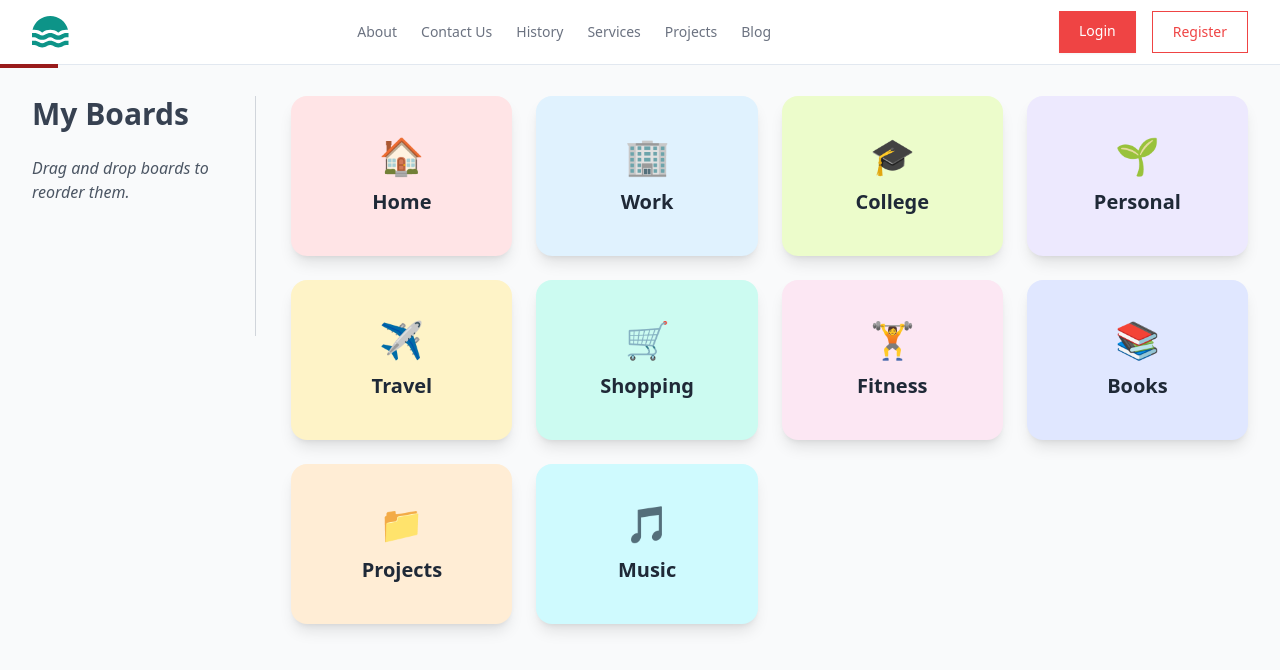
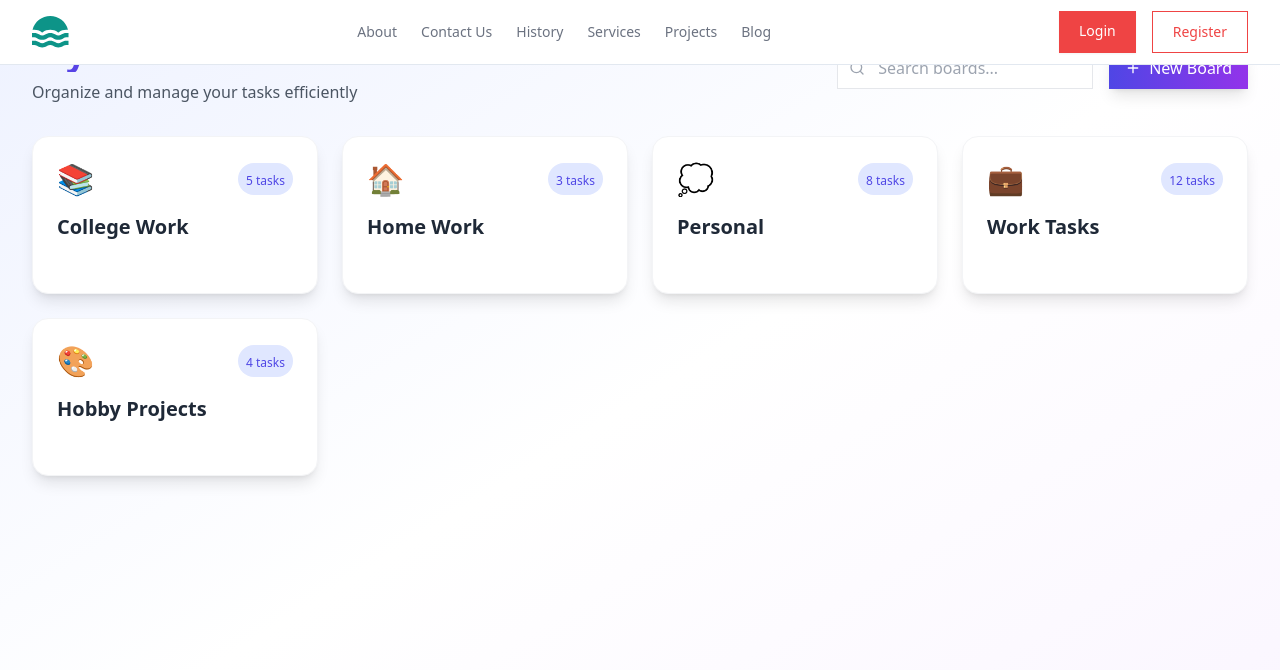
Before and after one commit to Purabsingla/taskmanagement, a React (Create React App) app: page /allboards in a window 1280 px wide. Shown: the top 670 px of the page. Built offline with nearby package versions, Linux system fonts and the light colour scheme.

Commit message:
Add Popover component and integrate emoji picker in DialogFormBoard for enhanced user interaction

```diff
--- a/package.json
+++ b/package.json
@@ -9,6 +9,7 @@
     "@radix-ui/react-avatar": "^1.1.3",
     "@radix-ui/react-dialog": "^1.1.6",
     "@radix-ui/react-label": "^2.1.2",
+    "@radix-ui/react-popover": "^1.1.6",
     "@radix-ui/react-progress": "^1.1.2",
     "@radix-ui/react-select": "^2.1.6",
     "@radix-ui/react-separator": "^1.1.2",
@@ -22,6 +23,7 @@
     "clsx": "^2.1.1",
     "cobe": "^0.6.3",
     "cra-template-typescript": "1.2.0",
+    "emoji-picker-react": "^4.12.0",
     "framer-motion": "^12.4.2",
     "keen-slider": "^6.8.6",
     "lottie-react": "^2.4.1",
--- a/src/components/sections/AllBoards.tsx
+++ b/src/components/sections/AllBoards.tsx
@@ -1,29 +1,53 @@
 import React, { useState } from "react";
+import { motion, AnimatePresence } from "framer-motion";
 import NavBar from "./NavBar";
+import { Layout, Search, Plus } from "lucide-react";
+import { Dialog, DialogTrigger } from "../ui/dialog";
+import DialogBoard from "./DialogFormBoard";
 
 type Board = {
   id: string;
   title: string;
   icon: string;
-  color: string;
+  tasks?: number;
 };
 
 const initialBoards: Board[] = [
-  { id: "1", title: "Home", icon: "🏠", color: "bg-rose-100" },
-  { id: "2", title: "Work", icon: "🏢", color: "bg-sky-100" },
-  { id: "3", title: "College", icon: "🎓", color: "bg-lime-100" },
-  { id: "4", title: "Personal", icon: "🌱", color: "bg-violet-100" },
-  { id: "5", title: "Travel", icon: "✈️", color: "bg-amber-100" },
-  { id: "6", title: "Shopping", icon: "🛒", color: "bg-teal-100" },
-  { id: "7", title: "Fitness", icon: "🏋️", color: "bg-pink-100" },
-  { id: "8", title: "Books", icon: "📚", color: "bg-indigo-100" },
-  { id: "9", title: "Projects", icon: "📁", color: "bg-orange-100" },
-  { id: "10", title: "Music", icon: "🎵", color: "bg-cyan-100" },
+  { id: "1", title: "College Work", icon: "📚", tasks: 5 },
+  { id: "2", title: "Home Work", icon: "🏠", tasks: 3 },
+  { id: "3", title: "Personal", icon: "💭", tasks: 8 },
+  { id: "4", title: "Work Tasks", icon: "💼", tasks: 12 },
+  { id: "5", title: "Hobby Projects", icon: "🎨", tasks: 4 },
 ];
+
+const container = {
+  hidden: { opacity: 0 },
+  show: {
+    opacity: 1,
+    transition: {
+      staggerChildren: 0.1,
+      delayChildren: 0.3,
+    },
+  },
+};
+
+const item = {
+  hidden: { y: 20, opacity: 0 },
+  show: {
+    y: 0,
+    opacity: 1,
+    transition: {
+      type: "spring",
+      stiffness: 100,
+    },
+  },
+};
 
 export default function BoardsPage() {
   const [boards, setBoards] = useState<Board[]>(initialBoards);
   const [draggedBoard, setDraggedBoard] = useState<Board | null>(null);
+  const [searchQuery, setSearchQuery] = useState("");
+  const [open, setOpen] = useState(false);
 
   const handleDragStart = (board: Board) => {
     setDraggedBoard(board);
@@ -35,9 +59,7 @@ export default function BoardsPage() {
 
   const handleDragOver = (event: React.DragEvent, targetBoard: Board) => {
     event.preventDefault();
-    if (!draggedBoard || draggedBoard.id === targetBoard.id) {
-      return;
-    }
+    if (!draggedBoard || draggedBoard.id === targetBoard.id) return;
 
     const newBoards = [...boards];
     const draggedIndex = newBoards.findIndex((b) => b.id === draggedBoard.id);
@@ -49,44 +71,116 @@ export default function BoardsPage() {
     setBoards(newBoards);
   };
 
+  const handleCreateBoard = (name: string, emoji: string) => {
+    const newBoard: Board = {
+      id: (boards.length + 1).toString(),
+      title: name,
+      icon: emoji,
+      tasks: 0,
+    };
+    setBoards([...boards, newBoard]);
+    setOpen(false);
+  };
+
+  const filteredBoards = boards.filter((board) =>
+    board.title.toLowerCase().includes(searchQuery.toLowerCase())
+  );
+
   return (
-    <React.Fragment>
+    <div className="min-h-screen bg-gradient-to-br from-indigo-50 via-white to-purple-50">
       <NavBar />
-      <div className="flex h-screen bg-gray-50 mt-16">
-        {/* Left Sidebar */}
-        <div className="w-1/5 p-8 ">
-          <h1 className="text-3xl font-extrabold text-gray-700 mb-6">
-            My Boards
-          </h1>
-          <div className="text-gray-600">
-            <p className="italic">Drag and drop boards to reorder them.</p>
-          </div>
+
+      <div className="max-w-7xl mx-auto px-4 sm:px-6 lg:px-8 py-8">
+        <div className="flex flex-col md:flex-row md:items-center md:justify-between mb-8">
+          <motion.div
+            initial={{ opacity: 0, y: -20 }}
+            animate={{ opacity: 1, y: 0 }}
+            className="mb-4 md:mb-0"
+          >
+            <h1 className="text-4xl font-bold bg-clip-text text-transparent bg-gradient-to-r from-indigo-600 to-purple-600">
+              My Boards
+            </h1>
+            <p className="text-gray-600 mt-2">
+              Organize and manage your tasks efficiently
+            </p>
+          </motion.div>
+
+          <motion.div
+            initial={{ opacity: 0, x: 20 }}
+            animate={{ opacity: 1, x: 0 }}
+            className="flex space-x-4"
+          >
+            <div className="relative">
+              <Search className="absolute left-3 top-1/2 transform -translate-y-1/2 text-gray-400 h-4 w-4" />
+              <input
+                type="text"
+                placeholder="Search boards..."
+                value={searchQuery}
+                onChange={(e) => setSearchQuery(e.target.value)}
+                className="pl-10 pr-4 py-2 rounded-lg border border-gray-200 focus:border-indigo-300 focus:ring focus:ring-indigo-200 focus:ring-opacity-50 w-full md:w-64"
+              />
+            </div>
+
+            <Dialog open={open} onOpenChange={setOpen}>
+              <DialogTrigger asChild>
+                <button className="inline-flex items-center px-4 py-2 bg-gradient-to-r from-indigo-600 to-purple-600 text-white rounded-lg shadow-lg hover:opacity-90 transition-opacity duration-300">
+                  <Plus className="h-4 w-4 mr-2" />
+                  New Board
+                </button>
+              </DialogTrigger>
+              <DialogBoard HandleClick={handleCreateBoard} />
+            </Dialog>
+          </motion.div>
         </div>
 
-        {/* Divider */}
-        <div className="w-1 h-60 mt-8 border-l border-gray-300"></div>
-
-        {/* Right Main Content (Scrollable) */}
-        <div className="w-4/5 p-8 overflow-y-auto">
-          <div className="grid grid-cols-1 sm:grid-cols-2 lg:grid-cols-3 xl:grid-cols-4 gap-6">
-            {boards.map((board) => (
-              <div
+        <motion.div
+          variants={container}
+          initial="hidden"
+          animate="show"
+          className="grid grid-cols-1 md:grid-cols-2 lg:grid-cols-3 xl:grid-cols-4 gap-6"
+        >
+          <AnimatePresence>
+            {filteredBoards.map((board) => (
+              <motion.div
                 key={board.id}
-                className={`flex flex-col items-center justify-center p-6 rounded-2xl shadow-lg ${board.color} transition-transform duration-300 ease-in-out transform hover:scale-105 cursor-grab w-full h-40`}
+                variants={item}
+                layout
                 draggable={true}
                 onDragStart={() => handleDragStart(board)}
                 onDragEnd={handleDragEnd}
                 onDragOver={(event) => handleDragOver(event, board)}
+                className="group cursor-pointer"
               >
-                <span className="text-4xl mb-3">{board.icon}</span>
-                <h2 className="text-xl font-bold text-gray-800 text-center">
-                  {board.title}
-                </h2>
-              </div>
+                <div className="relative bg-white rounded-2xl p-6 shadow-lg transition-all duration-500 ease-out border border-gray-100 hover:shadow-2xl hover:border-indigo-100 hover:bg-gradient-to-br hover:from-white hover:to-indigo-50">
+                  <div className="flex items-center justify-between mb-4">
+                    <motion.span
+                      initial={{ scale: 1 }}
+                      whileHover={{ scale: 1.2, rotate: 10 }}
+                      className="text-3xl transform transition-transform duration-300 group-hover:scale-110"
+                    >
+                      {board.icon}
+                    </motion.span>
+                    <div className="bg-indigo-100 px-2 py-1 rounded-full">
+                      <span className="text-xs font-medium text-indigo-600">
+                        {board.tasks} tasks
+                      </span>
+                    </div>
+                  </div>
+                  <h3 className="text-xl font-semibold text-gray-800 group-hover:text-indigo-700 transition-colors duration-300">
+                    {board.title}
+                  </h3>
+                  <div className="mt-2 flex items-center space-x-2 opacity-0 group-hover:opacity-100 transform translate-y-2 group-hover:translate-y-0 transition-all duration-300">
+                    <Layout className="w-4 h-4 text-indigo-600" />
+                    <span className="text-sm text-indigo-600 font-medium">
+                      View Board
+                    </span>
+                  </div>
+                </div>
+              </motion.div>
             ))}
-          </div>
-        </div>
+          </AnimatePresence>
+        </motion.div>
       </div>
-    </React.Fragment>
+    </div>
   );
 }
--- /dev/null
+++ b/src/components/ui/popover.tsx
@@ -0,0 +1,33 @@
+"use client";
+
+import * as React from "react";
+import * as PopoverPrimitive from "@radix-ui/react-popover";
+
+import { cn } from "../../lib/utils";
+
+const Popover = PopoverPrimitive.Root;
+
+const PopoverTrigger = PopoverPrimitive.Trigger;
+
+const PopoverAnchor = PopoverPrimitive.Anchor;
+
+const PopoverContent = React.forwardRef<
+  React.ElementRef<typeof PopoverPrimitive.Content>,
+  React.ComponentPropsWithoutRef<typeof PopoverPrimitive.Content>
+>(({ className, align = "center", sideOffset = 4, ...props }, ref) => (
+  <PopoverPrimitive.Portal>
+    <PopoverPrimitive.Content
+      ref={ref}
+      align={align}
+      sideOffset={sideOffset}
+      className={cn(
+        "z-50 w-72 rounded-md border bg-popover p-4 text-popover-foreground shadow-md outline-none data-[state=open]:animate-in data-[state=closed]:animate-out data-[state=closed]:fade-out-0 data-[state=open]:fade-in-0 data-[state=closed]:zoom-out-95 data-[state=open]:zoom-in-95 data-[side=bottom]:slide-in-from-top-2 data-[side=left]:slide-in-from-right-2 data-[side=right]:slide-in-from-left-2 data-[side=top]:slide-in-from-bottom-2",
+        className
+      )}
+      {...props}
+    />
+  </PopoverPrimitive.Portal>
+));
+PopoverContent.displayName = PopoverPrimitive.Content.displayName;
+
+export { Popover, PopoverTrigger, PopoverContent, PopoverAnchor };
```
Also changed, not shown: src/components/sections/DialogFormBoard.tsx (+85 -20 lines), 1 other file (tests, documents, lock files or other folders).
